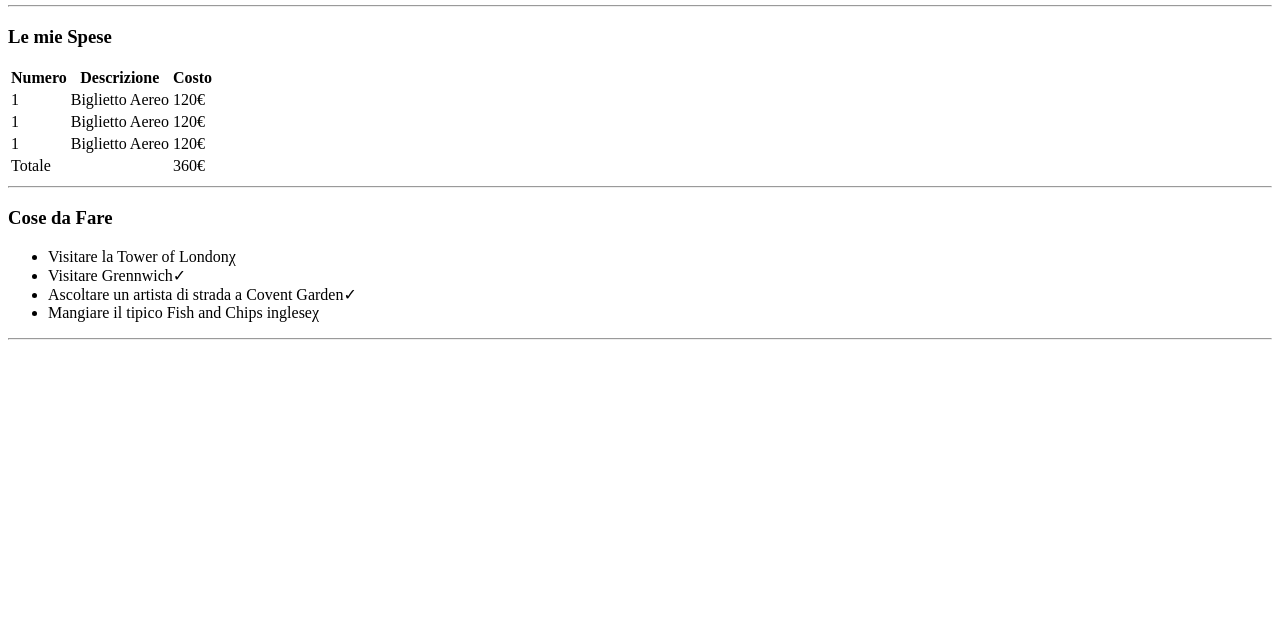
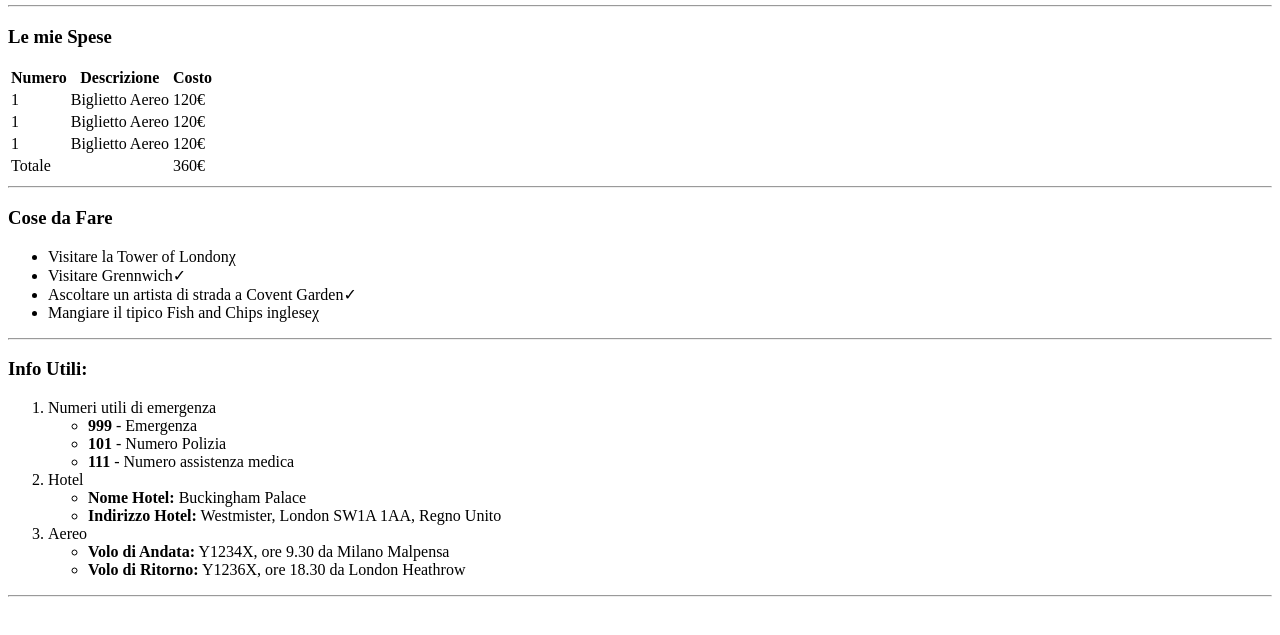
Before and after one commit to GabriellaValentina92/html-london-trip, a plain HTML site: page index.html in a window 1280 px wide. Shown: the part 101-736 px from the top of the page. Drawn offline with Linux system fonts and the light colour scheme.

Commit message:
added useful information

```diff
--- a/index.html
+++ b/index.html
@@ -67,6 +67,34 @@
             </ul>
         </section>
         <hr>
+
+        <section>
+            <h3>Info Utili:</h3>
+            <ol>
+                <li>Numeri utili di emergenza
+                    <ul>
+                        <li><strong>999</strong> - Emergenza</li>
+                        <li><strong>101</strong> - Numero Polizia</li>
+                        <li><strong>111</strong> - Numero assistenza medica</li>
+                    </ul>
+                </li>
+
+                <li>Hotel
+                    <ul>
+                        <li><strong>Nome Hotel:</strong> Buckingham Palace</li>
+                        <li><strong>Indirizzo Hotel:</strong> Westmister, London SW1A 1AA, Regno Unito</li>
+                    </ul>
+                </li>
+
+                <li>Aereo
+                    <ul>
+                        <li><strong>Volo di Andata:</strong> Y1234X, ore 9.30 da Milano Malpensa</li>
+                        <li><strong>Volo di Ritorno:</strong> Y1236X, ore 18.30 da London Heathrow</li>
+                    </ul>
+                </li>
+            </ol>
+        </section>
+        <hr>
     </main>
 </body>
 </html>
```
